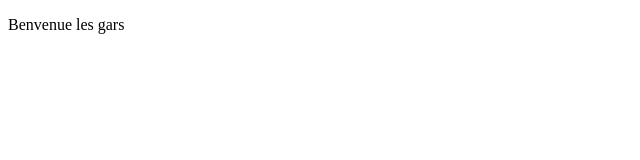
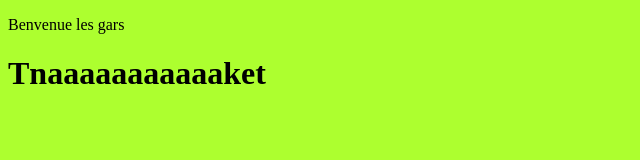
Before and after one commit to mdampsmp/tutogit, a plain HTML site: page index.html in a window 1280 px wide. Shown: the whole page, without its empty margins (0-640 px from the left). Drawn offline with Linux system fonts and the light colour scheme.

Commit message:
changement du code html et css

```diff
--- a/index.html
+++ b/index.html
@@ -3,13 +3,14 @@
 
     <head>
             <title>Ma page web</title>
-
+            <link rel="stylesheet" href="style.css">
 
     </head>
 
     <body>
 
         <p> Benvenue les gars </p>
+        <h1> Tnaaaaaaaaaaaket </h1>
 
 
     </body>
--- a/style.css
+++ b/style.css
@@ -0,0 +1,5 @@
+html {
+
+    background :greenyellow;
+    font-family: Georgia,
+}
```
